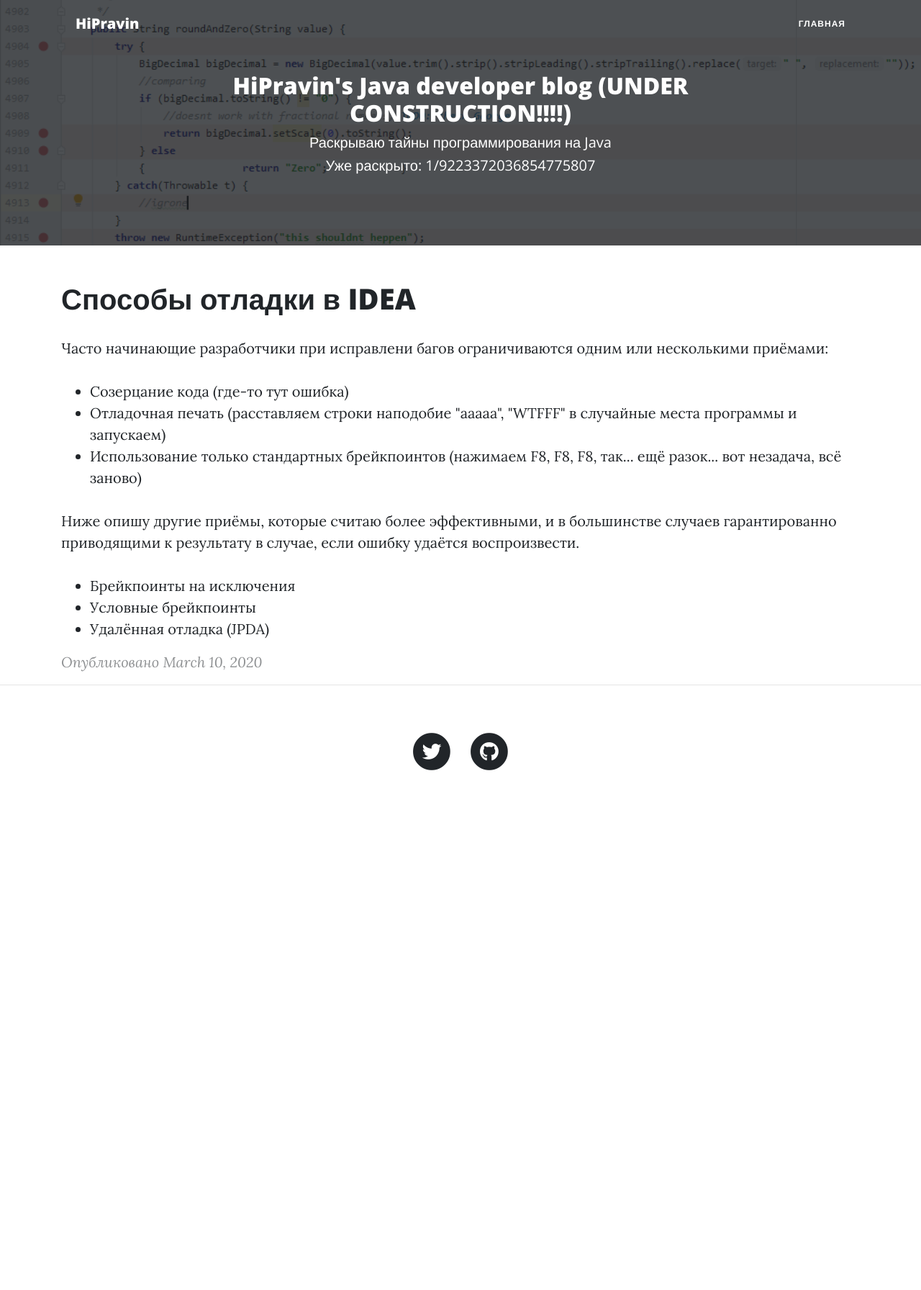
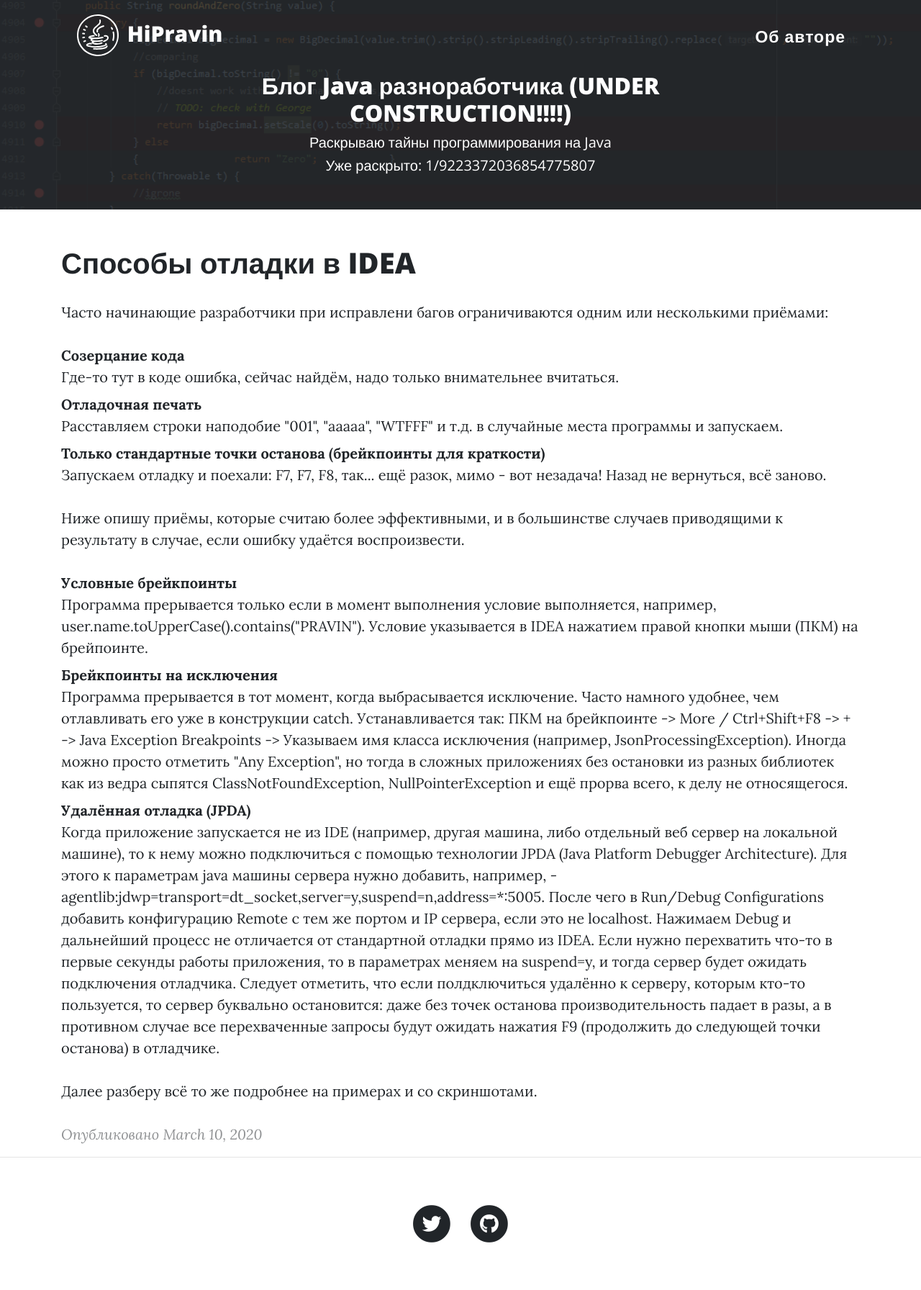
Before and after one commit to hipravin/hipravin.github.io, a Jekyll site: the page built from _posts/2020-03-10-idea-debug.html, in a window 1280 px wide. Shown: the whole page at 72% size. Built offline with Jekyll 4.4.1, drawn with Linux system fonts in a browser that asks for light colours; before the commit the page ends 1136 px from its top, so only the background shows below that.

Commit message:
minor adjustemnts to styles, idea-bebug post in progress

```diff
--- a/_layouts/default.html
+++ b/_layouts/default.html
@@ -26,15 +26,17 @@
 <!-- Navigation -->
 <nav class="navbar navbar-expand-lg navbar-light fixed-top" id="mainNav">
     <div class="container">
-        <a class="navbar-brand" href="/">HiPravin</a>
+        <a class="navbar-brand" href="/">
+            <img class="logo" src="/img/icons8-java-transparent.svg" alt="">
+            HiPravin</a>
         <button class="navbar-toggler navbar-toggler-right" type="button" data-toggle="collapse" data-target="#navbarResponsive" aria-controls="navbarResponsive" aria-expanded="false" aria-label="Toggle navigation">
-            Menu
+            Меню
             <i class="fas fa-bars"></i>
         </button>
         <div class="collapse navbar-collapse" id="navbarResponsive">
             <ul class="navbar-nav ml-auto">
                 <li class="nav-item">
-                    <a class="nav-link" href="/">Главная</a>
+                    <a class="nav-link" href="/about.html">Об авторе</a>
                 </li>
             </ul>
         </div>
@@ -42,13 +44,13 @@
 </nav>
 
 <!-- Page Header -->
-<header class="masthead" style="background-image: url('/img/header-round.png')">
+<header class="masthead" style="background-image: url('/img/stupidity-dark.PNG')">
     <div class="overlay"></div>
     <div class="container">
         <div class="row">
             <div class="col-lg-8 col-md-10 mx-auto">
                 <div class="site-heading">
-                    <h2>HiPravin's Java developer blog (UNDER CONSTRUCTION!!!!)</h2>
+                    <h2>Блог Java разноработчика (UNDER CONSTRUCTION!!!!)</h2>
                     <span class="subheading">Раскрываю тайны программирования на Java</span>
                     <span class="subheading">Уже раскрыто: 1/9223372036854775807</span>
                 </div>
--- a/_posts/2020-03-10-idea-debug.html
+++ b/_posts/2020-03-10-idea-debug.html
@@ -4,15 +4,39 @@ title: Способы отладки в IDEA
 excerpt: Условные брейкпоинты, исключения, удалённая отладка.
 ---
 <p>Часто начинающие разработчики при исправлени багов ограничиваются одним или несколькими приёмами:</p>
-<ul>
-    <li>Созерцание кода (где-то тут ошибка)</li>
-    <li>Отладочная печать (расставляем строки наподобие "aaaaa", "WTFFF" в случайные места программы и запускаем)</li>
-    <li>Использование только стандартных брейкпоинтов (нажимаем F8, F8, F8, так... ещё разок... вот незадача, всё заново)</li>
-</ul>
 
-<p>Ниже опишу другие приёмы, которые считаю более эффективными, и в большинстве случаев гарантированно приводящими к результату в случае, если ошибку удаётся воспроизвести.</p>
-<ul>
-    <li>Брейкпоинты на исключения</li>
-    <li>Условные брейкпоинты</li>
-    <li>Удалённая отладка (JPDA)</li>
-</ul>
+<dl class="dl-horizontal">
+    <dt>Созерцание кода</dt>
+    <dd>Где-то тут в коде ошибка, сейчас найдём, надо только внимательнее вчитаться.</dd>
+    <dt>Отладочная печать</dt>
+    <dd>Расставляем строки наподобие "001", "aaaaa", "WTFFF" и т.д. в случайные места программы и запускаем.</dd>
+    <dt>Только стандартныe точки останова (брейкпоинты для краткости)</dt>
+    <dd>Запускаем отладку и поехали: F7, F7, F8, так... ещё разок, мимо - вот незадача! Назад не вернуться, всё заново.</dd>
+</dl>
+
+<p>Ниже опишу приёмы, которые считаю более эффективными, и в большинстве случаев приводящими к результату в случае, если ошибку удаётся воспроизвести.</p>
+
+<dl class="dl-horizontal">
+    <dt>Условные брейкпоинты</dt>
+    <dd>Программа прерывается только если в момент выполнения условие выполняется, например, user.name.toUpperCase().contains("PRAVIN").
+        Условие указывается в IDEA нажатием правой кнопки мыши (ПКМ) на брейпоинте.</dd>
+    <dt>Брейкпоинты на исключения</dt>
+    <dd>Программа прерывается в тот момент, когда выбрасывается исключение. Часто намного удобнее, чем отлавливать его уже в конструкции catch.
+        Устанавливается так: ПКМ на брейкпоинте -> More / Ctrl+Shift+F8 -> + -> Java Exception Breakpoints -> Указываем имя класса исключения (например, JsonProcessingException).
+        Иногда можно просто отметить "Any Exception", но тогда в сложных приложениях без остановки из разных библиотек как из ведра сыпятся ClassNotFoundException, NullPointerException
+     и ещё прорва всего, к делу не относящегося.</dd>
+    <dt>Удалённая отладка (JPDA)</dt>
+    <dd>Когда приложение запускается не из IDE (например, другая машина, либо отдельный веб сервер на локальной машине),
+        то к нему можно подключиться c помощью технологии JPDA (Java Platform Debugger Architecture). Для этого к параметрам java машины сервера нужно добавить, например,
+        -agentlib:jdwp=transport=dt_socket,server=y,suspend=n,address=*:5005.
+        После чего в Run/Debug Configurations добавить конфигурацию Remote c тем же портом и IP сервера, если это не localhost.
+        Нажимаем Debug и дальнейший процесс не отличается от стандартной отладки прямо из IDEA. Если нужно перехватить что-то в первые секунды работы приложения,
+        то в параметрах меняем на suspend=y, и тогда сервер будет ожидать подключения отладчика.
+        Следует отметить, что если полдключиться удалённо к серверу, которым кто-то пользуется, то сервер буквально остановится: даже без точек останова производительность падает в разы,
+        а в противном случае все перехваченные запросы будут ожидать нажатия F9 (продолжить до следующей точки останова) в отладчике.
+    </dd>
+</dl>
+
+<p>
+    Далее разберу всё то же подробнее на примерах и со скриншотами.
+</p>
--- a/css/main.css
+++ b/css/main.css
@@ -2,3 +2,30 @@
     font-style: italic;
     opacity: 50%;
 }
+
+.navbar-brand {
+    font-size: 1.5em;
+}
+
+.nav-link{
+    text-transform: initial !important;
+    font-size: 1.15em !important;
+}
+
+.logo {
+    background-image: url("/img/icons8-java-black.svg");
+}
+
+@media only screen and (min-width: 992px) {
+    .logo {
+        background-image: url("/img/icons8-java-white.svg");
+    }
+}
+
+@media only screen and (min-width: 768px) {
+    header.masthead .page-heading,
+    header.masthead .post-heading,
+    header.masthead .site-heading {
+        padding: 100px 0 50px 0;
+    }
+}
```
Also changed, not shown: _posts/2020-03-10-algorithm-complexity.html (+2 -15 lines), about.html (added, +23 -0 lines), img/icons8-java-black.svg (added), img/icons8-java-transparent.svg (added), img/icons8-java-white.svg (added), img/stupidity-dark.PNG (added).
